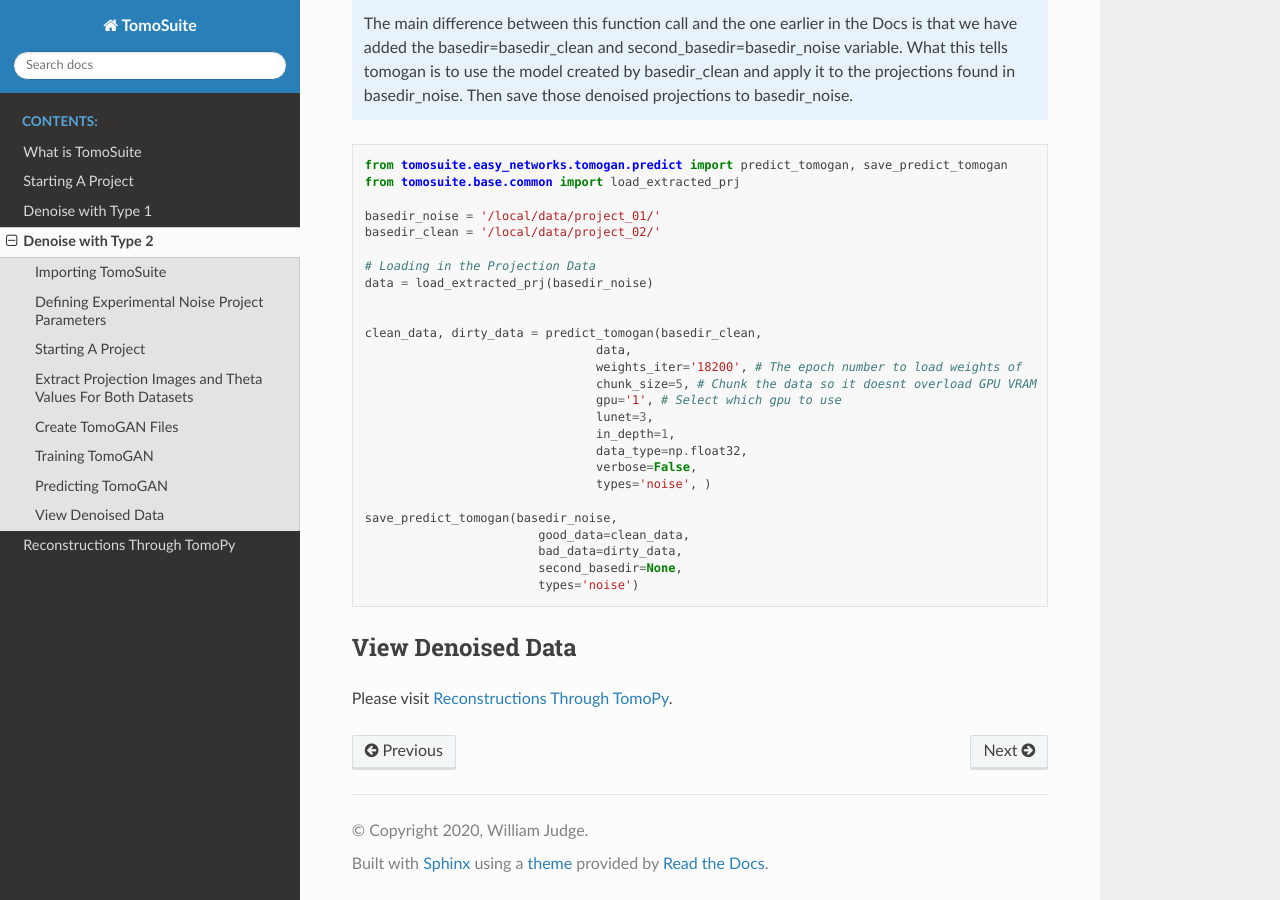
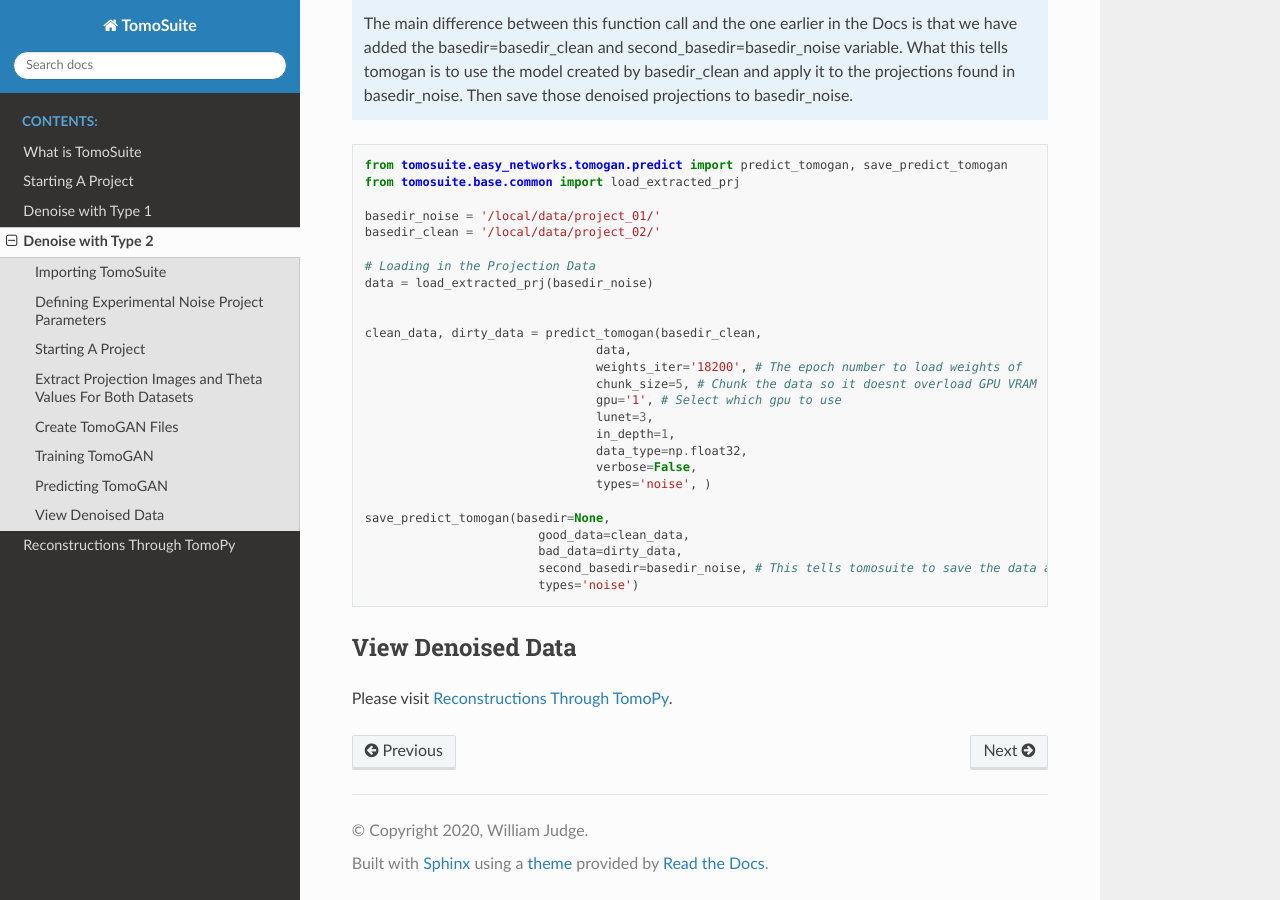
Before and after one commit to WilliamJudge94/tomosuitepy, a Sphinx documentation site: the page built from docs/04_denoise_with_sacra.rst, in a window 1280 px wide and 900 px high, scrolled down 2509 px. Built offline with Sphinx 7.4.7 and the Read the Docs theme 2.0.0, drawn with Linux system fonts in a browser that asks for light colours.

Commit message:
wrong instructions for predictions, fixed

```diff
--- a/docs/04_denoise_with_sacra.rst
+++ b/docs/04_denoise_with_sacra.rst
@@ -142,10 +142,10 @@ This function allows the User to apply the trained TomoGAN network on unseen pro
                                     verbose=False,
                                     types='noise', )
 
-    save_predict_tomogan(basedir_noise,
+    save_predict_tomogan(basedir=None,
                             good_data=clean_data,
                             bad_data=dirty_data,
-                            second_basedir=None,
+                            second_basedir=basedir_noise, # This tells tomosuite to save the data as denoise_exp instead of denoise_fake
                             types='noise')
 
 View Denoised Data
```
